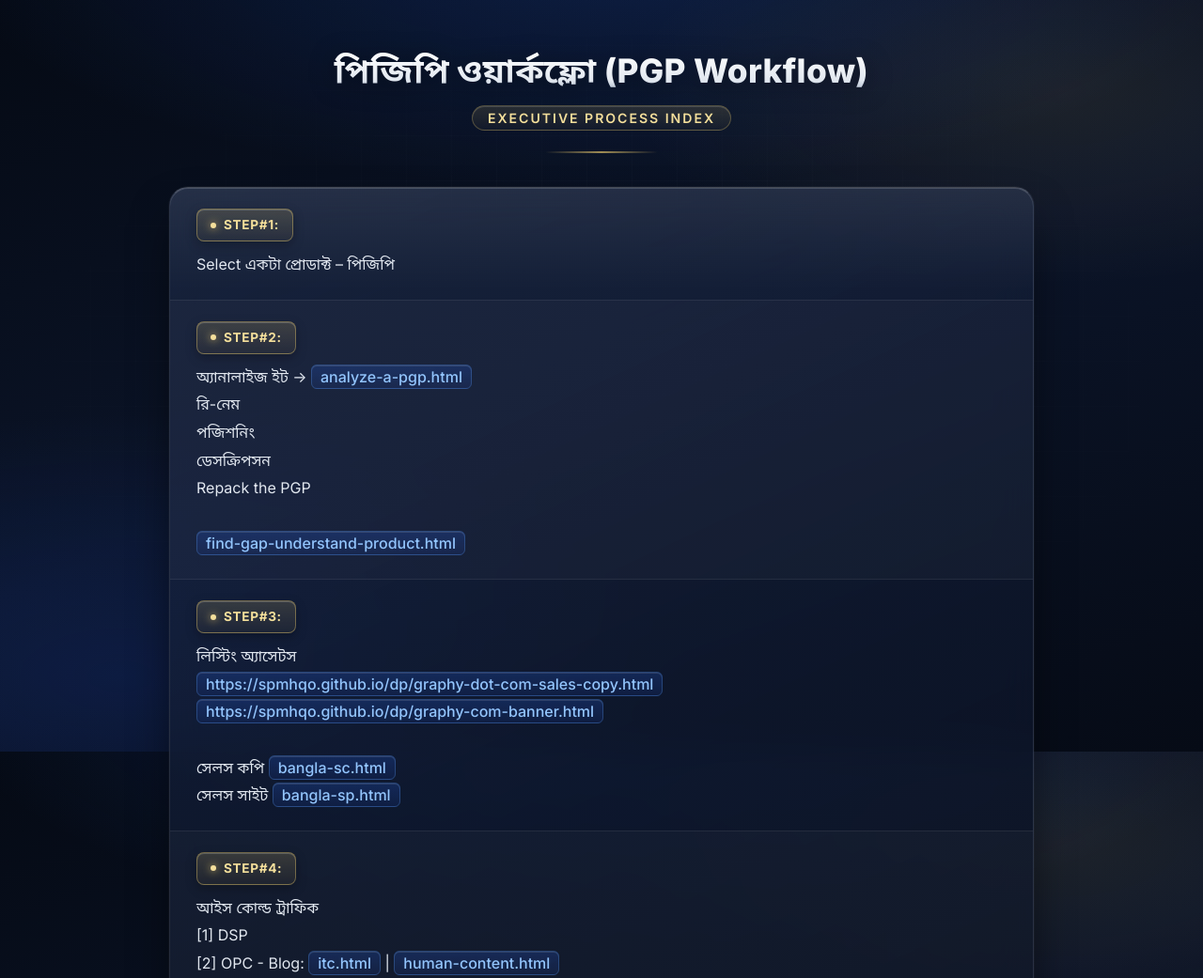
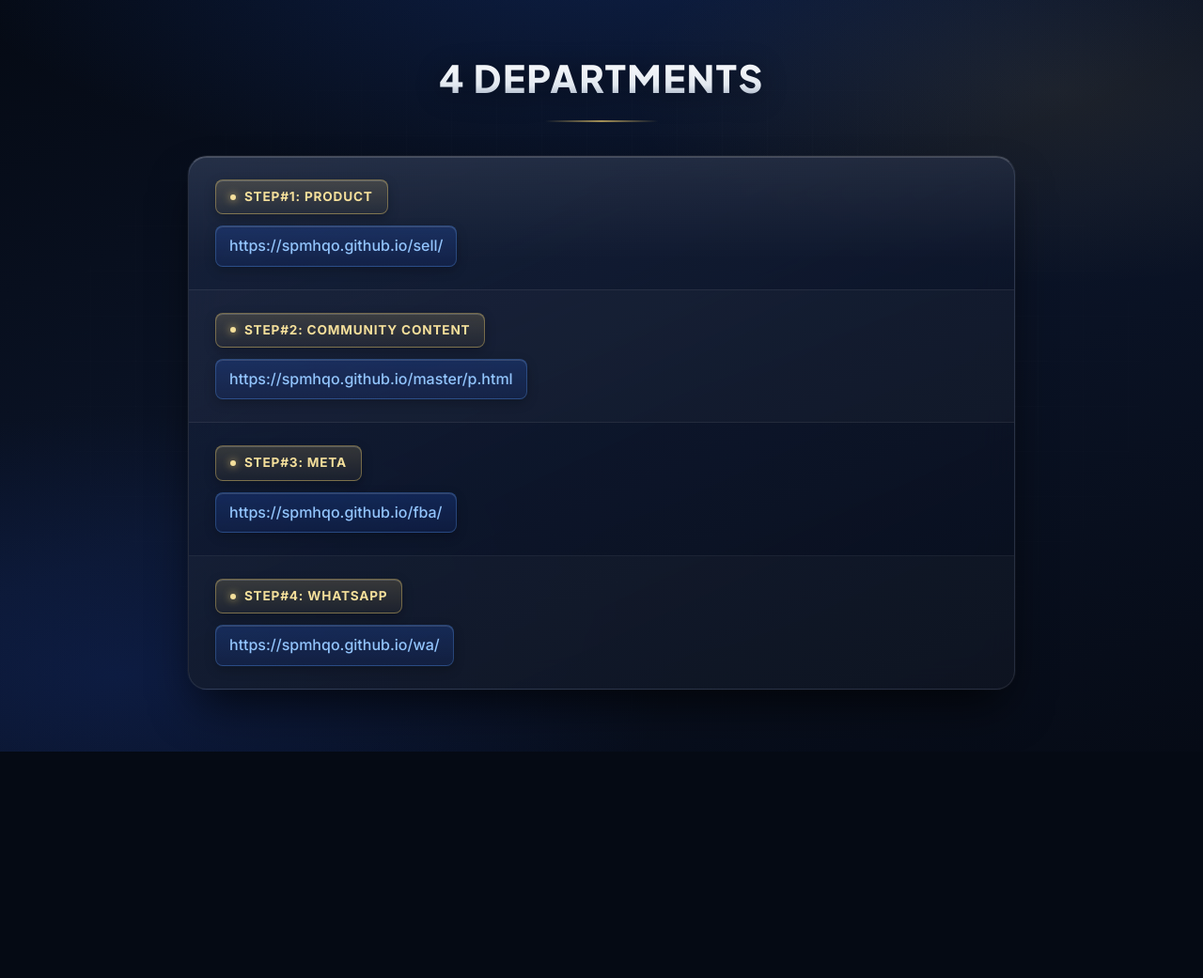
Before and after one commit to spmhqo/4, a plain HTML site: page index.html in a window 1280 px wide. Shown: the top 1041 px of the page at 94% size. After the commit the page ends 800 px from the top, so only its background shows below. Drawn offline with Linux system fonts and the light colour scheme.

Commit message:
Update index.html

```diff
--- a/index.html
+++ b/index.html
@@ -1,13 +1,13 @@
 <!DOCTYPE html>
-<html lang="bn">
+<html lang="en">
 <head>
   <meta charset="UTF-8">
   <meta name="viewport" content="width=device-width, initial-scale=1.0">
-  <title>পিজিপি ওয়ার্কফ্লো (PGP Workflow)</title>
+  <title>4 Departments</title>
   <link rel="icon" href="spm.ico">
   <link rel="preconnect" href="https://fonts.googleapis.com">
   <link rel="preconnect" href="https://fonts.gstatic.com" crossorigin>
-  <link href="https://fonts.googleapis.com/css2?family=Hind+Siliguri:wght@400;500;600;700&family=Inter:wght@400;500;600;700;800&family=Noto+Sans+Bengali:wght@400;500;600;700&display=swap" rel="stylesheet">
+  <link href="https://fonts.googleapis.com/css2?family=Inter:wght@400;500;600;700;800&family=Plus+Jakarta+Sans:wght@700;800&display=swap" rel="stylesheet">
   <style>
     :root {
       --bg-base: #050a14;
@@ -21,7 +21,6 @@
       --gold-border: rgba(223, 192, 104, 0.42);
       --sapphire-light: #60a5fa;
       --sapphire-mid: #2563eb;
-      --sapphire-dark: #1e3a8a;
       --link-text: #93c5fd;
       --link-visited: #c4b5fd;
       --shadow-card: 0 25px 50px -12px rgba(0, 0, 0, 0.72), 0 0 0 1px rgba(255, 255, 255, 0.04);
@@ -44,13 +43,13 @@
         linear-gradient(160deg, #050a14 0%, #0b1428 50%, #060b16 100%);
       background-attachment: fixed;
       color: var(--text-primary);
-      font-family: "Inter", "Hind Siliguri", "Noto Sans Bengali", -apple-system, BlinkMacSystemFont, "Segoe UI", Roboto, Helvetica, Arial, sans-serif;
+      font-family: "Inter", -apple-system, BlinkMacSystemFont, "Segoe UI", Roboto, Helvetica, Arial, sans-serif;
       -webkit-text-size-adjust: 100%;
       position: relative;
       overflow-x: hidden;
     }
 
-    /* Subtle executive grid backdrop */
+    /* Subtle executive architectural grid backdrop */
     body::before {
       content: "";
       position: fixed;
@@ -67,23 +66,26 @@
 
     .container {
       width: 100%;
-      max-width: 960px;
+      max-width: 920px;
       margin: 0 auto;
-      padding: 54px 20px 64px;
+      padding: 58px 20px 64px;
       position: relative;
       z-index: 1;
     }
 
-    .page-header {
+    .header-wrap {
       text-align: center;
       margin-bottom: 36px;
     }
 
-    .page-title {
-      margin: 0 0 10px;
-      font-size: 2.2rem;
+    .page-header {
+      margin: 0;
+      font-family: "Plus Jakarta Sans", "Inter", sans-serif;
+      font-size: 2.5rem;
       font-weight: 800;
-      letter-spacing: 0.01em;
+      letter-spacing: 0.04em;
+      text-transform: uppercase;
+      line-height: 1.25;
       background: linear-gradient(180deg, #ffffff 0%, #e2e8f0 65%, #94a3b8 100%);
       -webkit-background-clip: text;
       background-clip: text;
@@ -91,26 +93,12 @@
       filter: drop-shadow(0 4px 14px rgba(0, 0, 0, 0.45));
     }
 
-    .page-subtitle {
-      display: inline-block;
-      font-size: 0.88rem;
-      font-weight: 600;
-      letter-spacing: 0.14em;
-      text-transform: uppercase;
-      color: var(--gold-light);
-      padding: 4px 16px;
-      border-radius: 999px;
-      background: linear-gradient(180deg, rgba(223, 192, 104, 0.15) 0%, rgba(223, 192, 104, 0.04) 100%);
-      border: 1px solid rgba(223, 192, 104, 0.3);
-      box-shadow: inset 0 1px 0 rgba(255, 255, 255, 0.14);
-    }
-
     .header-divider {
       width: 120px;
       height: 2px;
-      margin: 22px auto 0;
+      margin: 20px auto 0;
       background: linear-gradient(90deg, transparent, var(--gold-primary), transparent);
-      opacity: 0.7;
+      opacity: 0.72;
     }
 
     .table-responsive {
@@ -173,7 +161,7 @@
     }
 
     td {
-      padding: 22px 28px;
+      padding: 24px 28px;
       font-size: 16px;
       line-height: 1.85;
       vertical-align: top;
@@ -182,26 +170,24 @@
       color: #e2e8f0;
     }
 
-    .step-title,
-    td > strong {
+    .step-title {
       display: inline-flex;
       align-items: center;
-      gap: 8px;
+      gap: 9px;
       font-weight: 700;
       font-size: 0.85rem;
-      letter-spacing: 0.05em;
+      letter-spacing: 0.06em;
       text-transform: uppercase;
       color: var(--gold-light);
       background: linear-gradient(180deg, rgba(223, 192, 104, 0.18) 0%, rgba(180, 140, 45, 0.07) 100%);
       border: 1px solid var(--gold-border);
-      padding: 4px 14px;
+      padding: 5px 15px;
       border-radius: 8px;
-      margin-bottom: 10px;
+      margin-bottom: 12px;
       box-shadow: inset 0 1px 0 rgba(255, 255, 255, 0.18), 0 4px 12px rgba(0, 0, 0, 0.25);
     }
 
-    .step-title::before,
-    td > strong::before {
+    .step-title::before {
       content: "";
       width: 6px;
       height: 6px;
@@ -211,36 +197,30 @@
       flex-shrink: 0;
     }
 
-    td > strong {
-      margin-bottom: 0;
-      margin-right: 8px;
-      vertical-align: middle;
-    }
-
     a {
+      display: inline-block;
       color: var(--link-text);
       text-decoration: none;
       font-weight: 500;
-      padding: 2px 9px;
-      border-radius: 6px;
+      padding: 6px 14px;
+      border-radius: 8px;
       background: linear-gradient(180deg, rgba(37, 99, 235, 0.22) 0%, rgba(29, 78, 216, 0.12) 100%);
       border: 1px solid rgba(96, 165, 250, 0.28);
-      box-shadow: inset 0 1px 0 rgba(255, 255, 255, 0.12);
-      box-decoration-break: clone;
-      -webkit-box-decoration-break: clone;
-      transition: all 0.2s ease;
+      box-shadow: inset 0 1px 0 rgba(255, 255, 255, 0.14), 0 4px 12px rgba(0, 0, 0, 0.22);
+      transition: all 0.22s cubic-bezier(0.22, 1, 0.36, 1);
     }
 
     a:hover {
       color: #ffffff;
       background: linear-gradient(180deg, #2563eb 0%, #1d4ed8 100%);
       border-color: rgba(244, 223, 155, 0.55);
-      box-shadow: 0 4px 14px rgba(37, 99, 235, 0.45), inset 0 1px 0 rgba(255, 255, 255, 0.3);
+      transform: translateY(-1px);
+      box-shadow: 0 8px 18px rgba(37, 99, 235, 0.42), inset 0 1px 0 rgba(255, 255, 255, 0.32);
     }
 
     a:visited {
       color: var(--link-visited);
-      border-color: rgba(167, 139, 250, 0.3);
+      border-color: rgba(167, 139, 250, 0.32);
     }
 
     a:visited:hover {
@@ -250,13 +230,10 @@
 
     @media (max-width: 600px) {
       .container {
-        padding: 28px 12px 40px;
+        padding: 32px 12px 44px;
       }
-      .page-title {
-        font-size: 1.55rem;
-      }
-      .page-subtitle {
-        font-size: 0.78rem;
+      .page-header {
+        font-size: 1.75rem;
       }
       .table-responsive {
         border-radius: 16px;
@@ -264,75 +241,46 @@
       td {
         padding: 18px 16px;
         font-size: 15px;
-        line-height: 1.8;
+        line-height: 1.75;
+      }
+      a {
+        padding: 5px 11px;
+        font-size: 14px;
       }
     }
   </style>
 </head>
 <body>
   <div class="container">
-    <header class="page-header">
-      <h1 class="page-title">পিজিপি ওয়ার্কফ্লো (PGP Workflow)</h1>
-      <span class="page-subtitle">Executive Process Index</span>
+    <div class="header-wrap">
+      <h1 class="page-header">4 Departments</h1>
       <div class="header-divider"></div>
-    </header>
-
+    </div>
     <div class="table-responsive">
       <table>
         <tbody>
           <tr>
             <td>
-              <span class="step-title">Step#1:</span><br>
-              Select একটা প্রোডাক্ট – পিজিপি
+              <span class="step-title">Step#1: Product</span><br>
+              <a href="https://spmhqo.github.io/sell/" target="_blank" rel="noopener noreferrer">https://spmhqo.github.io/sell/</a>
             </td>
           </tr>
           <tr>
             <td>
-              <span class="step-title">Step#2:</span><br>
-              অ্যানালাইজ ইট -&gt; <a href="analyze-a-pgp.html" target="_blank" rel="noopener noreferrer">analyze-a-pgp.html</a><br>
-              রি-নেম<br>
-              পজিশনিং<br>
-              ডেসক্রিপসন<br>
-              Repack the PGP<br><br>
-              <a href="find-gap-understand-product.html" target="_blank" rel="noopener noreferrer">find-gap-understand-product.html</a>
+              <span class="step-title">Step#2: Community Content</span><br>
+              <a href="https://spmhqo.github.io/master/p.html" target="_blank" rel="noopener noreferrer">https://spmhqo.github.io/master/p.html</a>
             </td>
           </tr>
           <tr>
             <td>
-              <span class="step-title">Step#3:</span><br>
-              লিস্টিং অ্যাসেটস<br>
-              <a href="https://spmhqo.github.io/dp/graphy-dot-com-sales-copy.html" target="_blank" rel="noopener noreferrer">https://spmhqo.github.io/dp/graphy-dot-com-sales-copy.html</a><br>
-              <a href="https://spmhqo.github.io/dp/graphy-com-banner.html" target="_blank" rel="noopener noreferrer">https://spmhqo.github.io/dp/graphy-com-banner.html</a><br><br>
-              সেলস কপি <a href="bangla-sc.html" target="_blank" rel="noopener noreferrer">bangla-sc.html</a><br>
-              সেলস সাইট <a href="bangla-sp.html" target="_blank" rel="noopener noreferrer">bangla-sp.html</a>
+              <span class="step-title">Step#3: Meta</span><br>
+              <a href="https://spmhqo.github.io/fba/" target="_blank" rel="noopener noreferrer">https://spmhqo.github.io/fba/</a>
             </td>
           </tr>
           <tr>
             <td>
-              <span class="step-title">Step#4:</span><br>
-              আইস কোল্ড ট্রাফিক<br>
-              [1] DSP<br>
-              [2] OPC - Blog: <a href="ict.html" target="_blank" rel="noopener noreferrer">itc.html</a> | <a href="https://spmhqo.github.io/master/human-content.html" target="_blank" rel="noopener noreferrer">human-content.html</a>
-            </td>
-          </tr>
-          <tr>
-            <td>
-              <span class="step-title">Step#5:</span><br>
-              ব্রিট সিস্টেম সোস্যাল<br><br>
-              [1] <a href="brit-system.html" target="_blank" rel="noopener noreferrer">brit-system.html</a><br>
-              [2] <a href="britt-social-text.html" target="_blank" rel="noopener noreferrer">britt-social-text.html</a><br>
-              [3] <a href="the-first-comment.html" target="_blank" rel="noopener noreferrer">the-first-comment.html</a>
-            </td>
-          </tr>
-          <tr>
-            <td>
-              <span class="step-title">Story Post</span><br>
-              <a href="story-post.html" target="_blank" rel="noopener noreferrer">story-post.html</a>
-            </td>
-          </tr>
-          <tr>
-            <td>
-              <strong>Reference:</strong> <a href="facebook_groups_research.html" target="_blank" rel="noopener noreferrer">facebook_groups_research.html</a>
+              <span class="step-title">Step#4: WhatsApp</span><br>
+              <a href="https://spmhqo.github.io/wa/" target="_blank" rel="noopener noreferrer">https://spmhqo.github.io/wa/</a>
             </td>
           </tr>
         </tbody>
```
